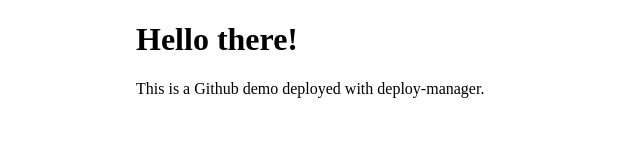
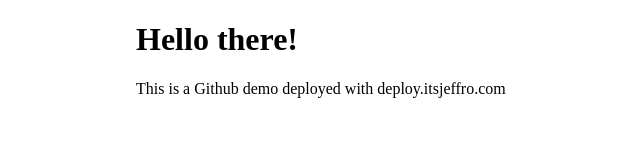
Before and after one commit to itsjeffro/demo, a plain HTML site: page index.html in a window 1280 px wide. Shown: the full height of the page, 104-744 px from the left. Drawn offline with Linux system fonts and the light colour scheme.

Commit message:
Update index.html

```diff
--- a/index.html
+++ b/index.html
@@ -15,7 +15,7 @@
 <body>
   <div class="container">
     <h1>Hello there!</h1>
-    <p>This is a Github demo deployed with deploy-manager.</p>
+    <p>This is a Github demo deployed with deploy.itsjeffro.com</p>
   </div>
 </body>
 </html>
```
